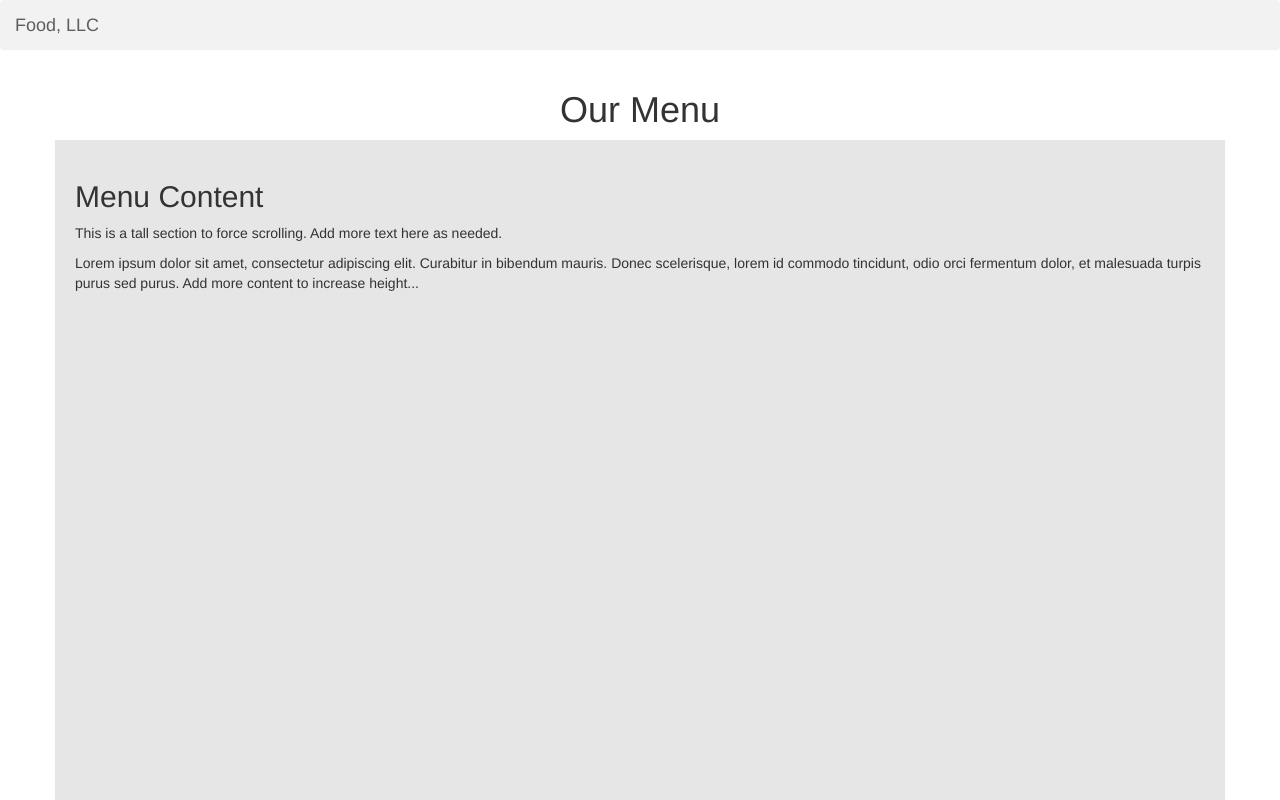
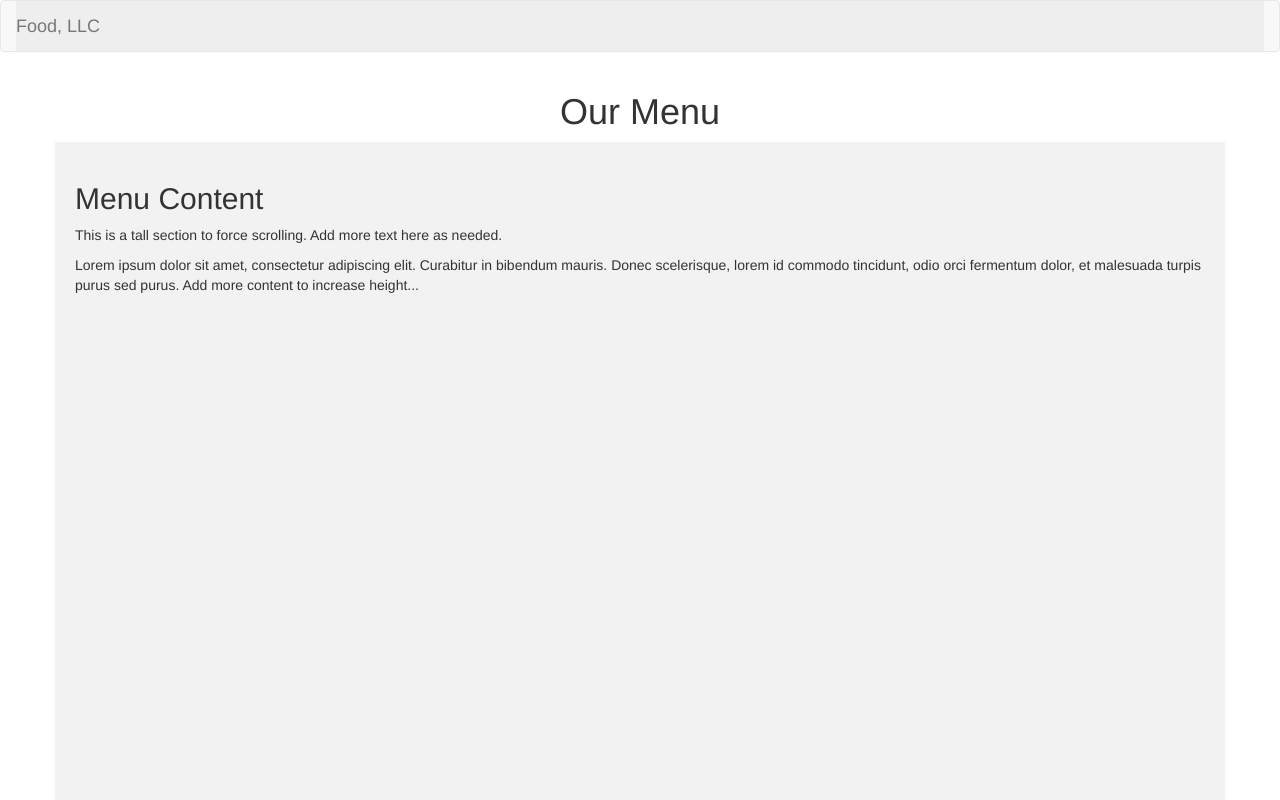
Before and after one commit to altafacma/Module3-Final, a plain HTML site: page index.html in a window 1280 px wide. Shown: the top 800 px of the page. Drawn offline with nearby package versions, Linux system fonts and the light colour scheme.

Commit message:
Update styles.css

```diff
--- a/css/styles.css
+++ b/css/styles.css
@@ -1,21 +1,11 @@
-/* =========================
-   Navbar Styles
-========================= */
-.navbar {
-  background-color: #f2f2f2; /* light grey */
-  border: none;              /* remove default border */
+/* Tall section background + height */
+.tall-section {
+  background-color: #f2f2f2;
+  height: 1000px;     /* Tall enough to require scrolling */
+  padding: 20px;
 }
 
-/* Mobile dropdown menu full width with background */
+/* Mobile dropdown menu background */
 .navbar-collapse {
-  background-color: #f2f2f2; /* match navbar */
+  background-color: #eee;
 }
-
-/* =========================
-   Tall Section Styles
-========================= */
-.tall-section {
-  background-color: #e6e6e6; /* slightly darker grey to distinguish from navbar */
-  height: 1000px;            /* tall enough to require scrolling */
-  padding: 20px;
-}
```
